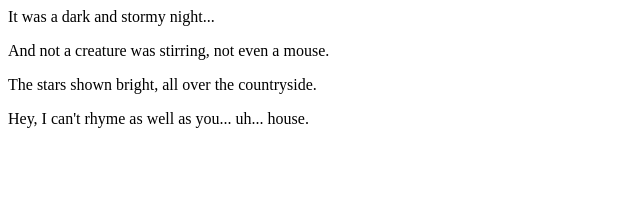
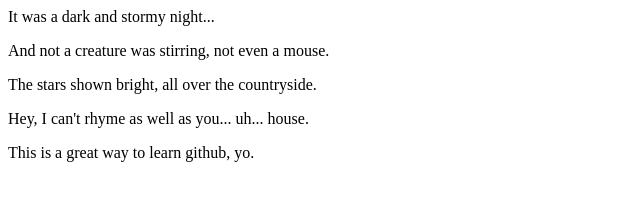
Before and after one commit to dixonspectives/fireside-story, a plain HTML site: page index.html in a window 1280 px wide. Shown: the whole page, without its empty margins (0-640 px from the left). Drawn offline with Linux system fonts and the light colour scheme.

Commit message:
Gotta have that fifth line.

```diff
--- a/index.html
+++ b/index.html
@@ -4,5 +4,6 @@
     <p>And not a creature was stirring, not even a mouse.</p>
     <p>The stars shown bright, all over the countryside.</p>
     <p>Hey, I can't rhyme as well as you... uh... house.</p>
+    <p>This is a great way to learn github, yo.</p>
   </body>
 </html>
```
